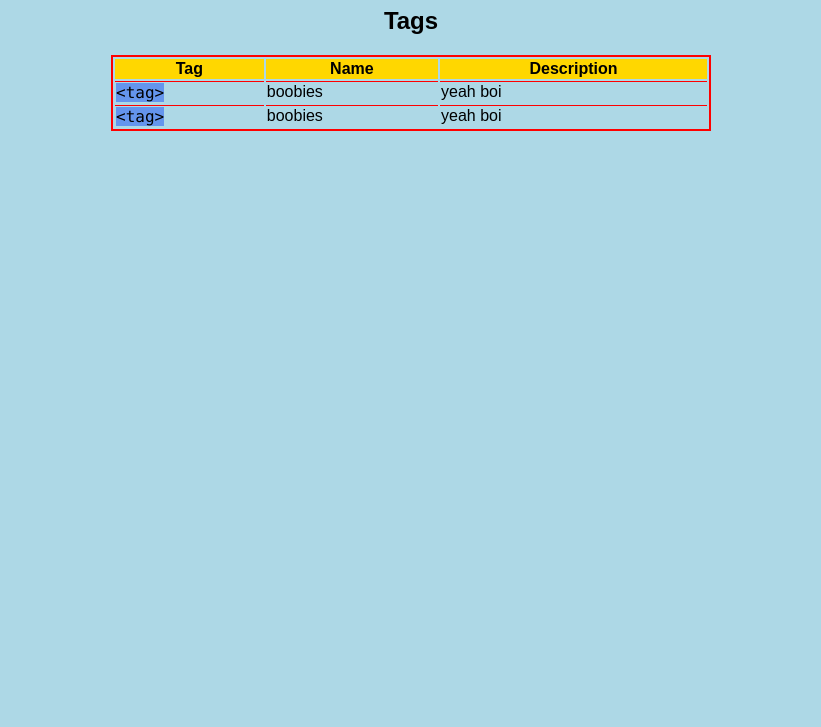
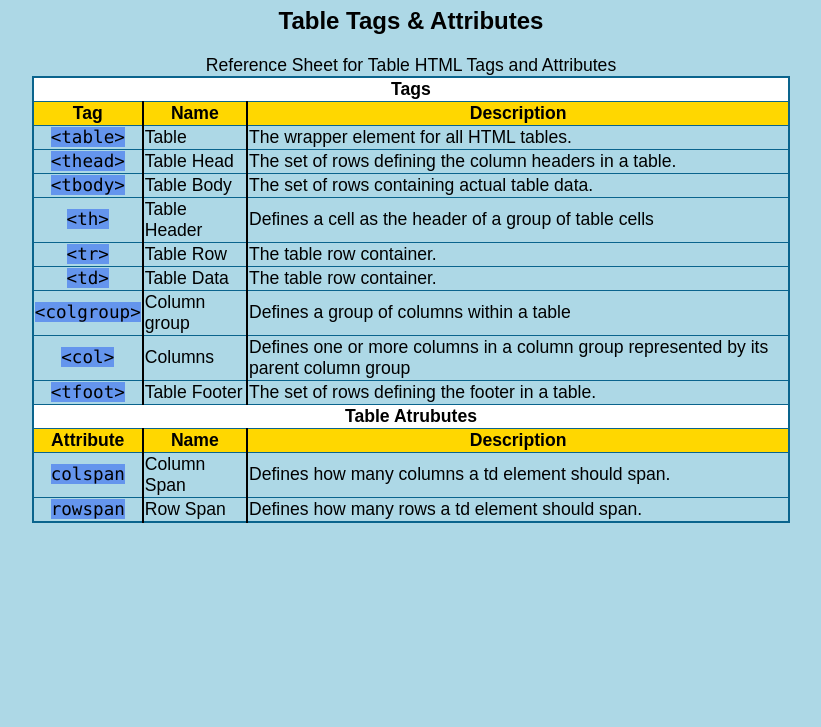
Before and after one commit to Jangos-Projects/Cheat-Sheet, a plain HTML site: page index.html in a window 1280 px wide. Shown: the part 73-800 px from the top of the page, without its empty margins (229-1050 px from the left). Drawn offline with Linux system fonts and the light colour scheme.

Commit message:
added HTML tags and atrubutes to the table

```diff
--- a/index.html
+++ b/index.html
@@ -7,49 +7,93 @@
   </head>
   <body>
     <main>
-      <h1>
-        Reference Table
-      </h1>
-      <h2>
-        Tags
-      </h2>
+      <h1>Web Devlelopment Cheat-Sheets</h1>
+      <h2>Table Tags & Attributes</h2>
       <table>
+        <caption>Reference Sheet for Table HTML Tags and Attributes</caption>
+        <colgroup>
+          <col />
+          <col style="border-right: 2px solid black; border-left: 2px solid black;">
+          <col />
+        </colgroup>
         <thead>
           <tr>
-            <th>
-              Tag
-            </th>
-            <th>
-              Name
-            </th>
-            <th>
-              Description
-            </th>
+            <th scope="colgroup" colspan="3" class="table-main">Tags</tr>
+          </tr>
+          <tr>
+            <th scope="col">Tag</th>
+            <th scope="col">Name</th>
+            <th scope="col">Description</th>
+          </tr>
         </thead>
         <tbody>
           <tr>
-            <td>
-              <span class="code">&lt;tag&gt;</span>
-            </td>
-            <td>
-              boobies
-            </td>
-            <td>
-              yeah boi
-            </td>
+            <td scope="row"><span class="code">&lt;table&gt;</span></td>
+            <td>Table</td>
+            <td>The wrapper element for all HTML tables.</td>
           </tr>
           <tr>
-            <td>
-              <span class="code">&lt;tag&gt;</span>
-            </td>
-            <td>
-              boobies
-            </td>
-            <td>
-              yeah boi
-            </td>
+            <td scope="row"><span class="code">&lt;thead&gt;</span></td>
+            <td>Table Head</td>
+            <td>The set of rows defining the column headers in a table.</td>
+          </tr>
+          <tr>
+            <td scope="row"><span class="code">&lt;tbody&gt;</span></td>
+            <td>Table Body</td>
+            <td>The set of rows containing actual table data.</td>
+          </tr>
+          <tr>
+            <td scope="row"><span class="code">&lt;th&gt;</span></td>
+            <td>Table Header</td>
+            <td>Defines a cell as the header of a group of table cells</td>
+          </tr>
+          <tr>
+            <td scope="row"><span class="code">&lt;tr&gt;</span></td>
+            <td>Table Row</td>
+            <td>The table row container.</td>
+          </tr>
+          <tr>
+            <td scope="row"><span class="code">&lt;td&gt;</span></td>
+            <td>Table Data</td>
+            <td>The table row container.</td>
+          </tr>
+          <tr>
+            <td scope="row"><span class="code">&lt;colgroup&gt;</span></td>
+            <td>Column group</td>
+            <td>Defines a group of columns within a table</td>
+          </tr>
+          <tr>
+            <td scope="row"><span class="code">&lt;col&gt;</span></td>
+            <td>Columns</td>
+            <td>Defines one or more columns in a column group represented by its parent column group</td>
+          </tr>
+          <tr>
+            <td scope="row"><span class="code">&lt;tfoot&gt;</span></td>
+            <td>Table Footer</td>
+            <td>The set of rows defining the footer in a table.</td>
           </tr>
         </tbody>
+        <thead>
+          <tr>
+            <th scope="colgroup" colspan="3" class="table-main">Table Atrubutes</th>
+          </tr>
+          <tr>
+            <th scope="col">Attribute</th>
+            <th scope="col">Name</th>
+            <th scope="col">Description</th>
+          </tr>
+        </thead>
+        <tbody>
+          <tr>
+            <td scope="row"><span class="code">colspan</span></th>
+            <td>Column Span</td>
+            <td>Defines how many columns a td element should span.</td>
+          </tr>
+          <tr>
+            <td scope="row"><span class="code">rowspan</span></td>
+            <td>Row Span</td>
+            <td>Defines how many rows a td element should span.</td>
+          </tr>
       </table>
     </main>
   </body>
--- a/resorces/style.css
+++ b/resorces/style.css
@@ -1,25 +1,44 @@
+html {
+  font-family: Arial, Helvetica, sans-serif;
+}
+
 body {
   background-color: lightblue;
-  font-family: Arial, Helvetica, sans-serif;
 }
 h1 {
   text-align: center;
+
 }
 h2 {
   text-align: center;
+}
+
+/*Css for table */
+table {
+  border-collapse: collapse;
+    border: 2px solid rgb(10, 100, 141);
+    width: 60%;
+    margin: 0 auto;
+    font-size: 1.1rem;
+}
+thead .table-main {
+  background-color: white;
+}
+thead {
+  background-color: gold;
 }
 .code {
     font-family: "Lucida Console", Courier, monospace;
     background-color: cornflowerblue;
 }
-table {
-    border: red 2px solid;
-    width: 600px;
-    margin: 0 auto;
+td, th {
+  border: 1px solid  rgb(10, 100, 141);
 }
-thead {
-  background-color: gold;
+/*
+.tags, .atrubutes {
+  text-align: center;
 }
-td {
-  border-top: 1px solid red;
+*/
+td:nth-of-type(3n+1) {
+  text-align: center;
 }
```
